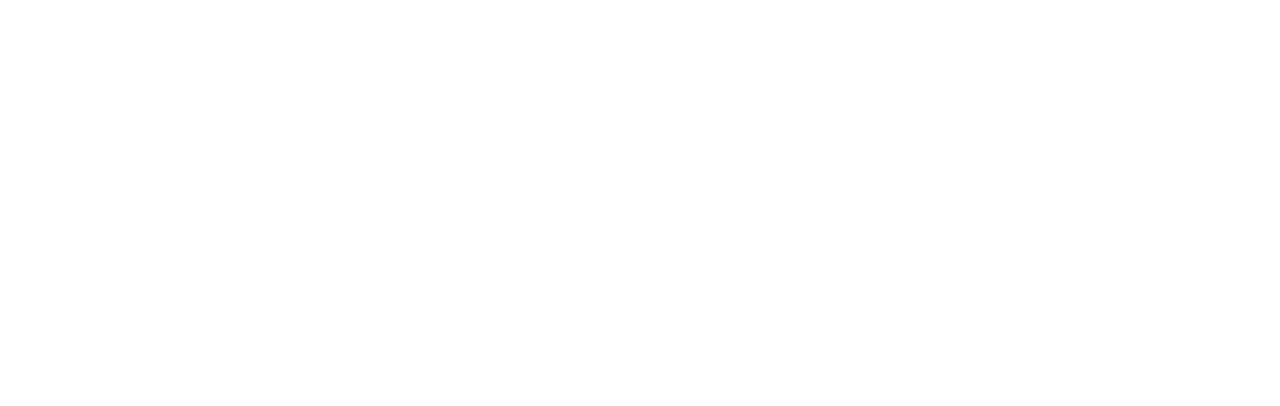
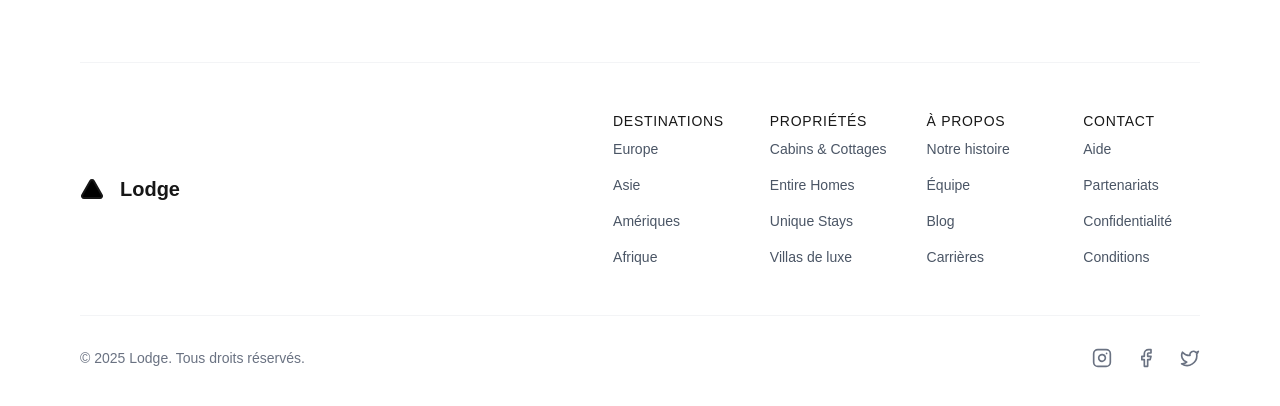
Before and after one commit to Amami3355/realestate-app, a Next.js app: page / in a window 1280 px wide. Shown: the part 1086-1492 px from the top of the page. Before the commit the page ends 1084 px from the top, so only its background shows below. Built offline with nearby package versions, Linux system fonts and the light colour scheme.

Commit message:
Ajout du composant Footer à la mise en page principale pour compléter l'interface utilisateur.

```diff
--- a/src/app/layout.tsx
+++ b/src/app/layout.tsx
@@ -2,6 +2,7 @@ import type { Metadata } from 'next';
 import { Geist, Geist_Mono } from 'next/font/google';
 import './globals.css';
 import Header from '@/components/layout/Header';
+import Footer from '@/components/layout/Footer';
 
 const geistSans = Geist({
   variable: '--font-geist-sans',
@@ -32,6 +33,7 @@ export default function RootLayout({
           <div className='min-h-screen flex flex-col'>
             <Header />
             <main className='flex-grow'>{children}</main>
+            <Footer />
           </div>
         </div>
       </body>
--- /dev/null
+++ b/src/components/layout/Footer.tsx
@@ -0,0 +1,131 @@
+'use client';
+
+import Link from 'next/link';
+import { Triangle, Instagram, Facebook, Twitter } from 'lucide-react';
+
+const Footer = () => {
+  const currentYear = new Date().getFullYear();
+
+  return (
+    <footer className='w-full py-12 mt-16 border-t border-gray-100'>
+      <div className='flex flex-col md:flex-row justify-between items-start md:items-center mb-12'>
+        <div className='flex items-center mb-8 md:mb-0'>
+          <Triangle className='h-6 w-6 fill-black mr-4' />
+          <span className='text-xl font-semibold'>Lodge</span>
+        </div>
+
+        <div className='grid grid-cols-2 md:grid-cols-4 gap-x-10 gap-y-6'>
+          <div className='flex flex-col space-y-4'>
+            <h4 className='text-sm font-medium uppercase tracking-wider mb-2'>
+              Destinations
+            </h4>
+            <Link href='#' className='text-gray-600 hover:text-black text-sm'>
+              Europe
+            </Link>
+            <Link href='#' className='text-gray-600 hover:text-black text-sm'>
+              Asie
+            </Link>
+            <Link href='#' className='text-gray-600 hover:text-black text-sm'>
+              Amériques
+            </Link>
+            <Link href='#' className='text-gray-600 hover:text-black text-sm'>
+              Afrique
+            </Link>
+          </div>
+
+          <div className='flex flex-col space-y-4'>
+            <h4 className='text-sm font-medium uppercase tracking-wider mb-2'>
+              Propriétés
+            </h4>
+            <Link
+              href='/cabins-cottages'
+              className='text-gray-600 hover:text-black text-sm'
+            >
+              Cabins & Cottages
+            </Link>
+            <Link
+              href='/entire-homes'
+              className='text-gray-600 hover:text-black text-sm'
+            >
+              Entire Homes
+            </Link>
+            <Link
+              href='/unique-stays'
+              className='text-gray-600 hover:text-black text-sm'
+            >
+              Unique Stays
+            </Link>
+            <Link href='#' className='text-gray-600 hover:text-black text-sm'>
+              Villas de luxe
+            </Link>
+          </div>
+
+          <div className='flex flex-col space-y-4'>
+            <h4 className='text-sm font-medium uppercase tracking-wider mb-2'>
+              À propos
+            </h4>
+            <Link href='#' className='text-gray-600 hover:text-black text-sm'>
+              Notre histoire
+            </Link>
+            <Link href='#' className='text-gray-600 hover:text-black text-sm'>
+              Équipe
+            </Link>
+            <Link href='#' className='text-gray-600 hover:text-black text-sm'>
+              Blog
+            </Link>
+            <Link href='#' className='text-gray-600 hover:text-black text-sm'>
+              Carrières
+            </Link>
+          </div>
+
+          <div className='flex flex-col space-y-4'>
+            <h4 className='text-sm font-medium uppercase tracking-wider mb-2'>
+              Contact
+            </h4>
+            <Link href='#' className='text-gray-600 hover:text-black text-sm'>
+              Aide
+            </Link>
+            <Link href='#' className='text-gray-600 hover:text-black text-sm'>
+              Partenariats
+            </Link>
+            <Link href='#' className='text-gray-600 hover:text-black text-sm'>
+              Confidentialité
+            </Link>
+            <Link href='#' className='text-gray-600 hover:text-black text-sm'>
+              Conditions
+            </Link>
+          </div>
+        </div>
+      </div>
+
+      <div className='flex flex-col md:flex-row justify-between items-center pt-8 border-t border-gray-100'>
+        <p className='text-gray-500 text-sm mb-4 md:mb-0'>
+          © {currentYear} Lodge. Tous droits réservés.
+        </p>
+
+        <div className='flex space-x-6'>
+          <a
+            href='#'
+            className='text-gray-500 hover:text-black transition-colors'
+          >
+            <Instagram className='h-5 w-5' />
+          </a>
+          <a
+            href='#'
+            className='text-gray-500 hover:text-black transition-colors'
+          >
+            <Facebook className='h-5 w-5' />
+          </a>
+          <a
+            href='#'
+            className='text-gray-500 hover:text-black transition-colors'
+          >
+            <Twitter className='h-5 w-5' />
+          </a>
+        </div>
+      </div>
+    </footer>
+  );
+};
+
+export default Footer;
```
